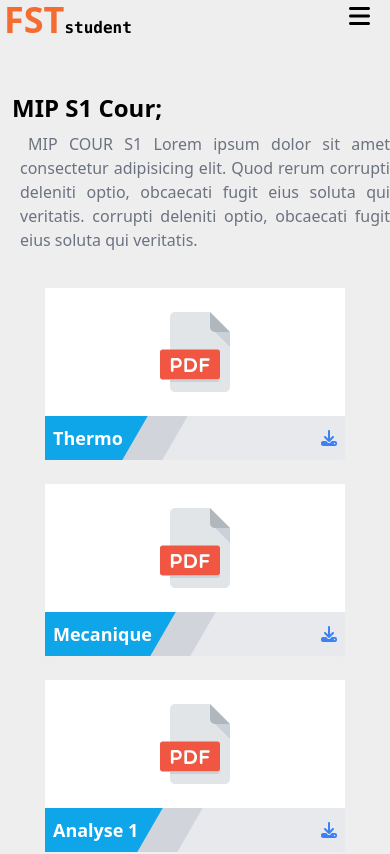
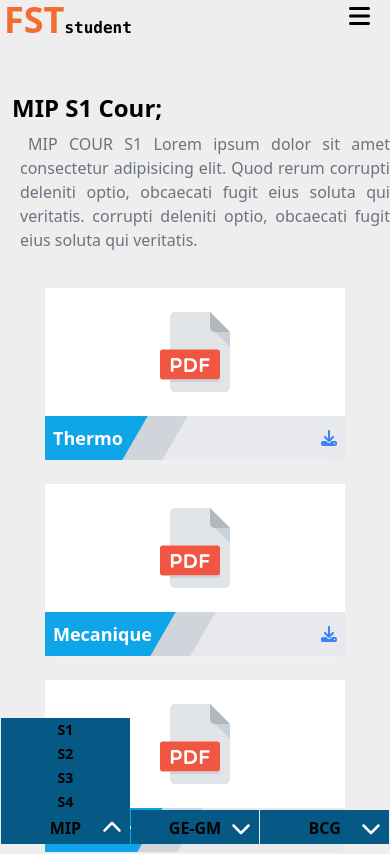
Before and after one commit to suitablePanther/fsts, a React (Vite) app: page /docs in a window 390 px wide. Shown: the top 854 px of the page. Built offline with nearby package versions, Linux system fonts and the light colour scheme.

Commit message:
responsive asideTemplate

```diff
--- a/src/components/docs/AsideTemplate.jsx
+++ b/src/components/docs/AsideTemplate.jsx
@@ -19,27 +19,27 @@ const Aside = () => {
 	///
 	return (
 		<aside
-			className="sticky top-0 basis-1/3 h-screen justify-start pt-32 gap-2 hidden
-	 sm:flex sm:flex-col max-w-[200px] bg-sky-800"
+			className="fixed bottom-0 flex z-20 justify-evenly w-screen md:sticky md:top-0 md:basis-1/3 md:h-screen md:justify-start md:pt-32 md:gap-2
+	  md:flex-col md:max-w-[200px] md:z-0 md:bg-sky-800"
 		>
 			{docsSemestres.map((branch) => {
 				const { id, name, semestres } = branch;
 				return (
-					<div key={id} className="group">
+					<div key={id} className="group flex flex-col-reverse md:flex-col">
 						<span
-							className="text-center group-gr relative
-						 py-[1px] block rounded-md font-semibold"
+							className="text-center py-1 bg-sky-800 w-[33vw] md:w-full group-gr relative
+						 md:py-[1px] block font-semibold"
 							onClick={handleClick}
 						>
 							<span
-								className="absolute right-2 top-1/2 -translate-y-1/2
+								className=" absolute right-2  top-1/2 -translate-y-1/2
 						 content-[url('/svgs/up.svg')] dark:content-[url('/svgs/dup.svg')] group-first:rotate-0 w-5 rotate-180"
 							></span>
 							{name}
 						</span>
 						<div
 							id="semestre"
-							className="group-first:h-fit flex h-0 flex-col overflow-hidden pt-0.5 gap-1 text-center text-sm"
+							className=" bg-sky-800 group-first:h-fit flex h-0 flex-col overflow-hidden pt-0.5 gap-1 text-center text-sm"
 						>
 							{/* semestres map  */}
 							{semestres.map((semestre) => {
```
